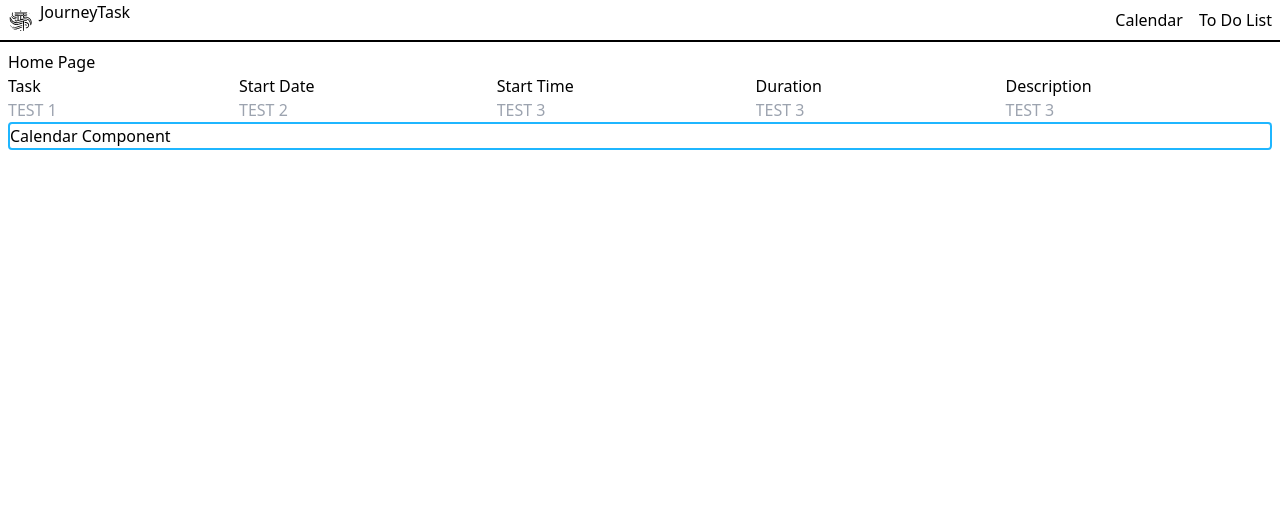
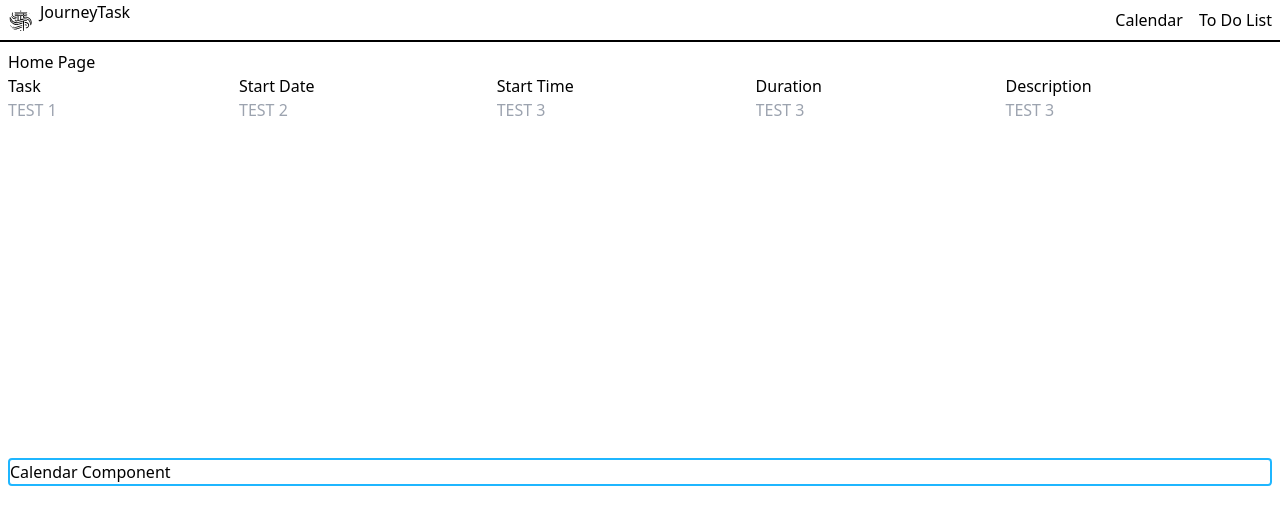
Before and after one commit to Sophia-G-Chan/MYTE, a React (Vite) app: page / in a window 1280 px wide. Shown: the top 524 px of the page. Built offline with nearby package versions, Linux system fonts and the light colour scheme.

Commit message:
testing height

```diff
--- a/src/components/ToDoList/ToDoList.jsx
+++ b/src/components/ToDoList/ToDoList.jsx
@@ -2,7 +2,7 @@
 function ToDoList() {
   return (
     <div>
-      <form className='flex'>
+      <form className='flex min-h-96'>
         <label className='flex-col'>
           Task
           <input type='text' placeholder="TEST 1"></input>
```
